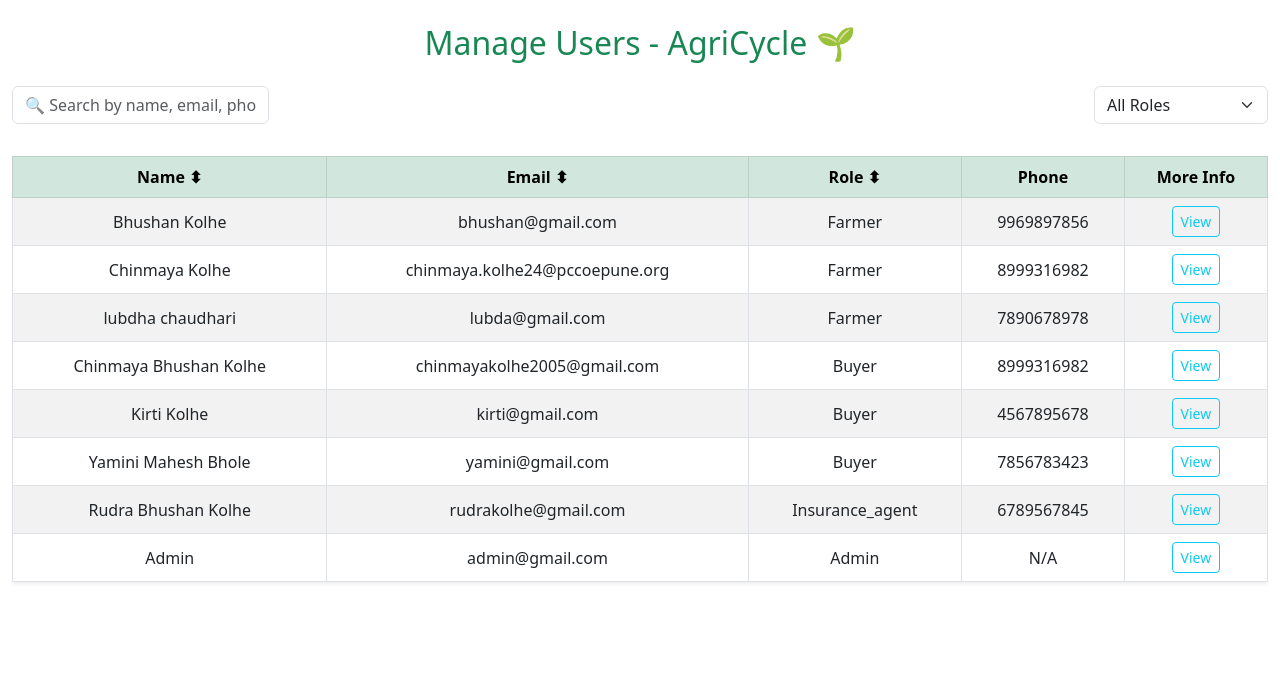
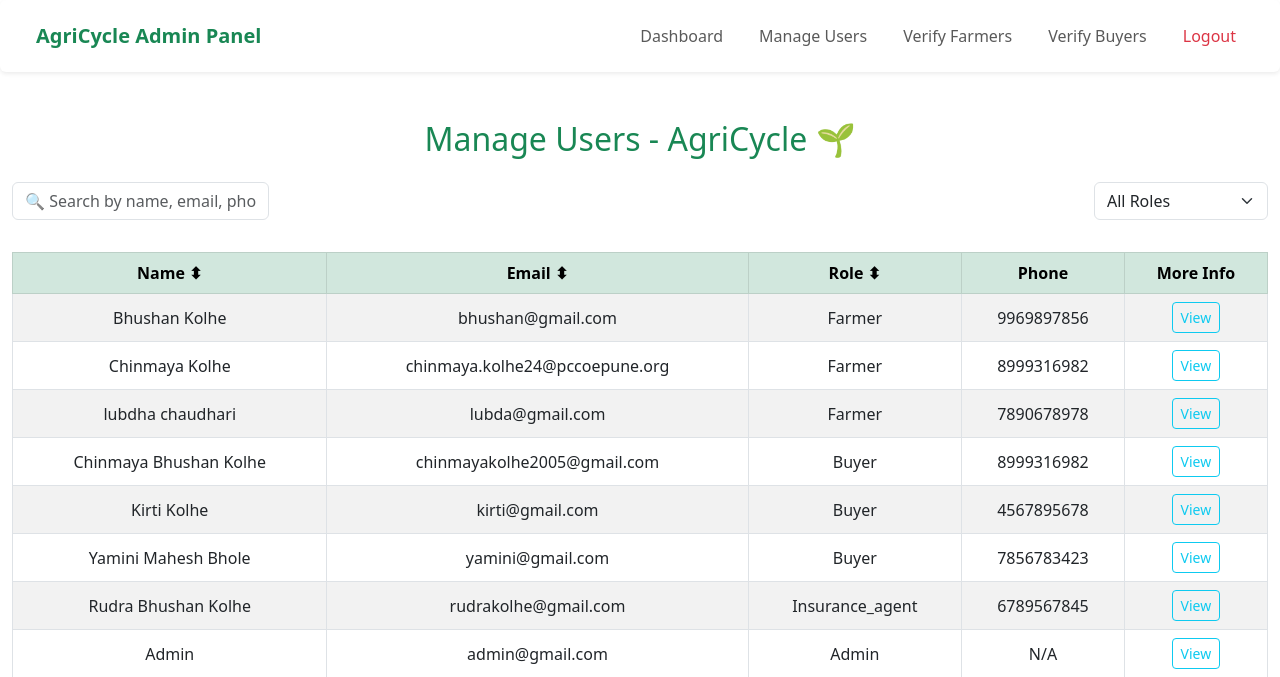
Before and after one commit to ChinmayaKolhe/Agricycle-MainProject, a PHP site: page /admin/manage_users.php in a window 1280 px wide. Shown: the top 677 px of the page. Run offline with PHP 8.4, Linux system fonts and the light colour scheme; the visitor is signed in with stand-in values (Sample User, id 1); data comes from the database, SQL or seed files in the repository.

Commit message:
modified from chinmaya's end

```diff
--- a/admin/manage_users.php
+++ b/admin/manage_users.php
@@ -16,6 +16,39 @@
     <link rel="stylesheet" href="../assets/css/modern-admin.css">
 </head>
 <body>
+<nav class="navbar navbar-expand-lg bg-white shadow-sm rounded mb-4 px-4 py-3">
+  <div class="container-fluid">
+    <a class="navbar-brand text-success fw-bold" href="#">AgriCycle Admin Panel</a>
+    <ul class="navbar-nav ms-auto mb-2 mb-lg-0">
+      <li class="nav-item me-3">
+        <a class="nav-link" href="../dashboard/admin_dashboard.php">
+          <i class="fa-solid fa-chart-line me-1"></i> Dashboard
+        </a>
+      </li>
+      <li class="nav-item me-3">
+        <a class="nav-link" href="../admin/manage_users.php">
+          <i class="fa-solid fa-file-circle-plus me-1"></i> Manage Users
+        </a>
+      </li>
+      <li class="nav-item me-3">
+        <a class="nav-link" href="../admin/verify_farmers.php">
+          <i class="fa-solid fa-file-shield me-1"></i> Verify Farmers
+        </a>
+      </li>
+      <li class="nav-item me-3">
+        <a class="nav-link" href="../admin/verify_buyers.php">
+          <i class="fa-solid fa-file-shield me-1"></i> Verify Buyers
+        </a>
+      </li>
+      <li class="nav-item">
+        <a class="nav-link text-danger" href="../auth/logout.php">
+          <i class="fa-solid fa-right-from-bracket me-1"></i> Logout
+        </a>
+      </li>
+    </ul>
+  </div>
+</nav>
+
 <div class="container-fluid py-4">
     <h2 class="text-center text-success mb-4">Manage Users - AgriCycle 🌱</h2>
 
--- a/dashboard/admin_dashboard.php
+++ b/dashboard/admin_dashboard.php
@@ -63,7 +63,7 @@
     <ul class="nav flex-column">
       <li class="nav-item"><a href="admin_dashboard.php" class="nav-link">Dashboard</a></li>
       <li class="nav-item"><a href="../admin/manage_users.php" class="nav-link">Manage Users</a></li>
-      <li class="nav-item"><a href="../admin/view_requests.php" class="nav-link">Loan/Insurance Requests</a></li>
+
       <li class="nav-item">
   <a href="../admin/verify_farmers.php" class="nav-link">Verify Farmers</a>
 </li>
@@ -71,7 +71,7 @@
   <a href="../admin/verify_buyers.php" class="nav-link">Verify Buyers</a>
 </li>
 
-      <li class="nav-item"><a href="../admin/settings.php" class="nav-link">Settings</a></li>
+
       <li class="nav-item"><a href="../auth/logout.php" class="nav-link text-danger">Logout</a></li>
     </ul>
   </nav>
```
Also changed, not shown: admin/verify_buyers.php (+32 -0 lines), admin/verify_farmers.php (+32 -0 lines).
